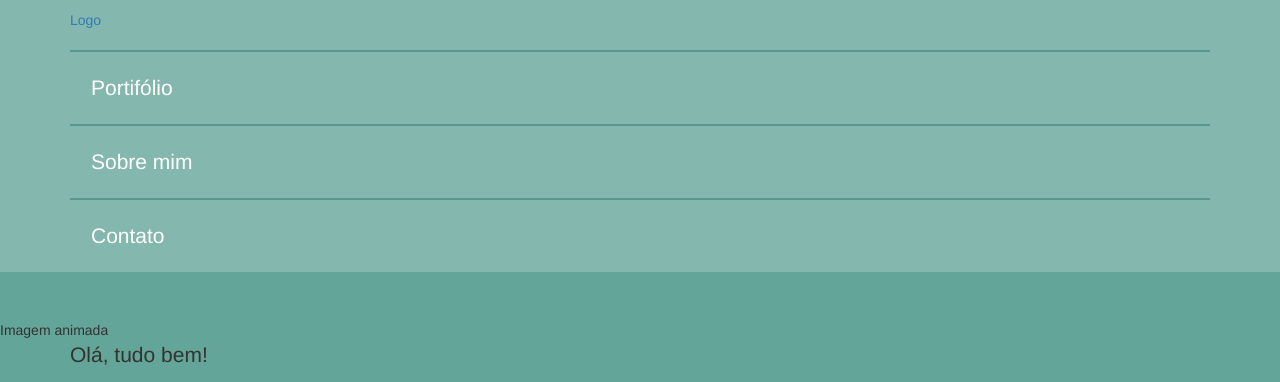
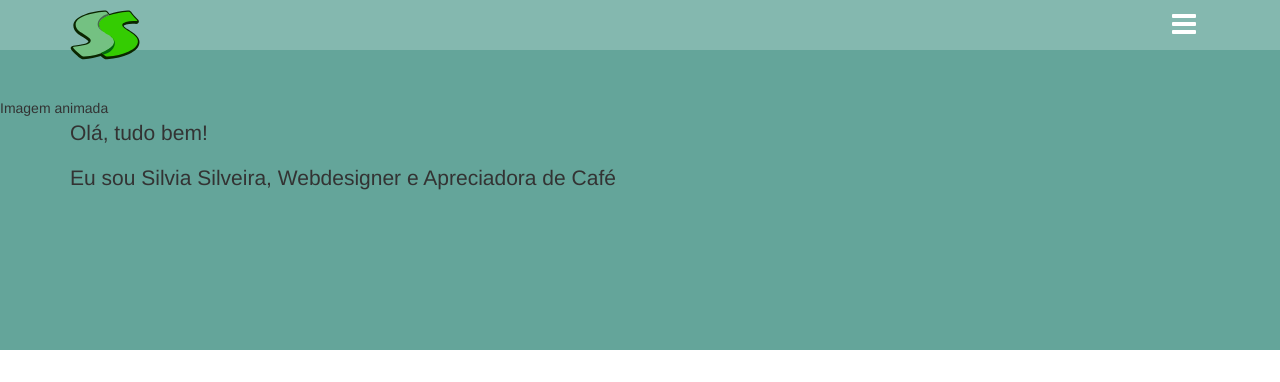
Before and after one commit to EarthW0rm/TrainingSass, a website: page Projeto/src/index.html in a window 1280 px wide. Shown: the top 382 px of the page. Drawn offline with nearby package versions, Linux system fonts and the light colour scheme; files that its build step writes are made by us from their sources.

Commit message:
Formatacao do NAV MENU

```diff
--- a/Projeto/src/index.html
+++ b/Projeto/src/index.html
@@ -1,5 +1,5 @@
 <!DOCTYPE html>
-<html lang="en" class="no-js">
+<html lang="en" class="js">
 <head>
     <meta charset="UTF-8">
     <meta name="viewport" content="width=device-width, initial-scale=1.0">
@@ -12,9 +12,14 @@
 <body>
     <nav class="header-nav">
         <div class="container">
-            <a href="index.html" class="header-nav__logo">Logo</a>
+            <a href="index.html" class="header-nav__logo">
+                <img src="imagens/logo.svg" alt="Logotipo Silvia Silveira">
+            </a>
             <button class="header-nav__hamburgger" type="button">
-                <div class="header-nav__hamburggerParties">Menu</div>
+                <div class="header-nav__hamburggerParties">
+                    <span class="sr-only">Menu</span>
+                    <i class="fa fa-bars" aria-hidden="true"></i>
+                </div>
             </button>
             <ul class="header-nav__menu">
                 <li><a href="#">Portifólio</a></li>
--- a/Projeto/src/sass/_partials/_header-nav.scss
+++ b/Projeto/src/sass/_partials/_header-nav.scss
@@ -1,16 +1,47 @@
 .header-nav{
+    $height-menu: 50px;
     background-color: lighten($main-color, 10%);
+
+
+
+    .js &{
+        height: $height-menu;
+
+        .container{
+            height: 100%;
+        }
+    }
 
     &__logo{
         display: inline-block;
-        max-width: 300px;
-        height: 50px;
+        max-width: 350px;
+        height: $height-menu;
         position: relative;
         top: 10px;
+
+        img{
+            max-width: 100%;
+            height: 100%;
+        }
     }
 
     &__hamburgger{
         display: none;
+
+        .js &{
+            display: block;
+            float: right;
+            height: 100%;
+            border: none;
+            background-color: transparent;
+            color: white;
+            font-size: 2em;
+            padding: 0.0em 0.5em;
+
+            &:hover, &:focus{
+                background-color: lighten($main-color, 5%);
+            }
+        }
     }
 
     &__menu{
@@ -31,5 +62,13 @@
                 }
             }
         }
+
+        .js &{
+            display: none;
+        }
+
+        .menu-opened &{
+            display: block;
+        }
     }
 }
```
